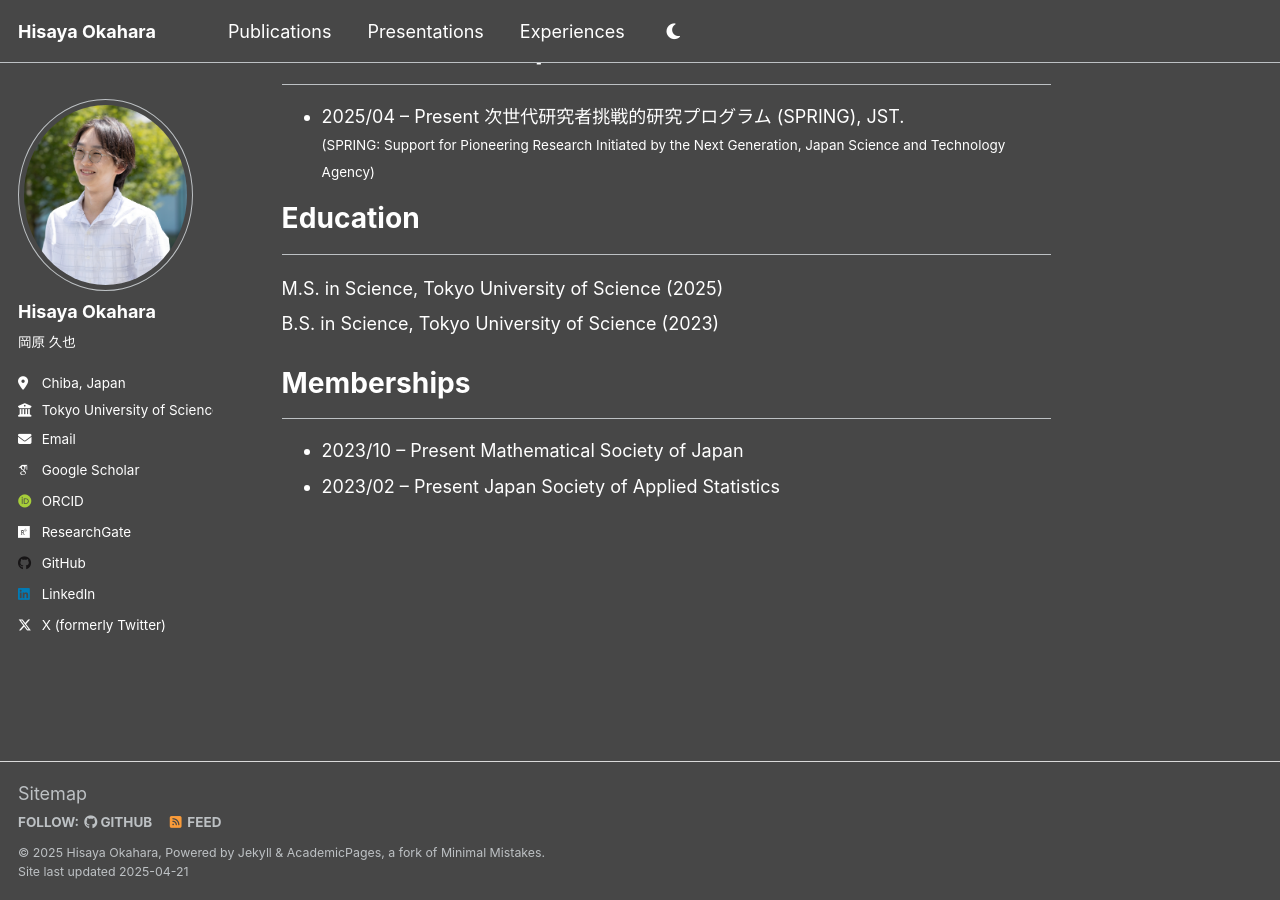
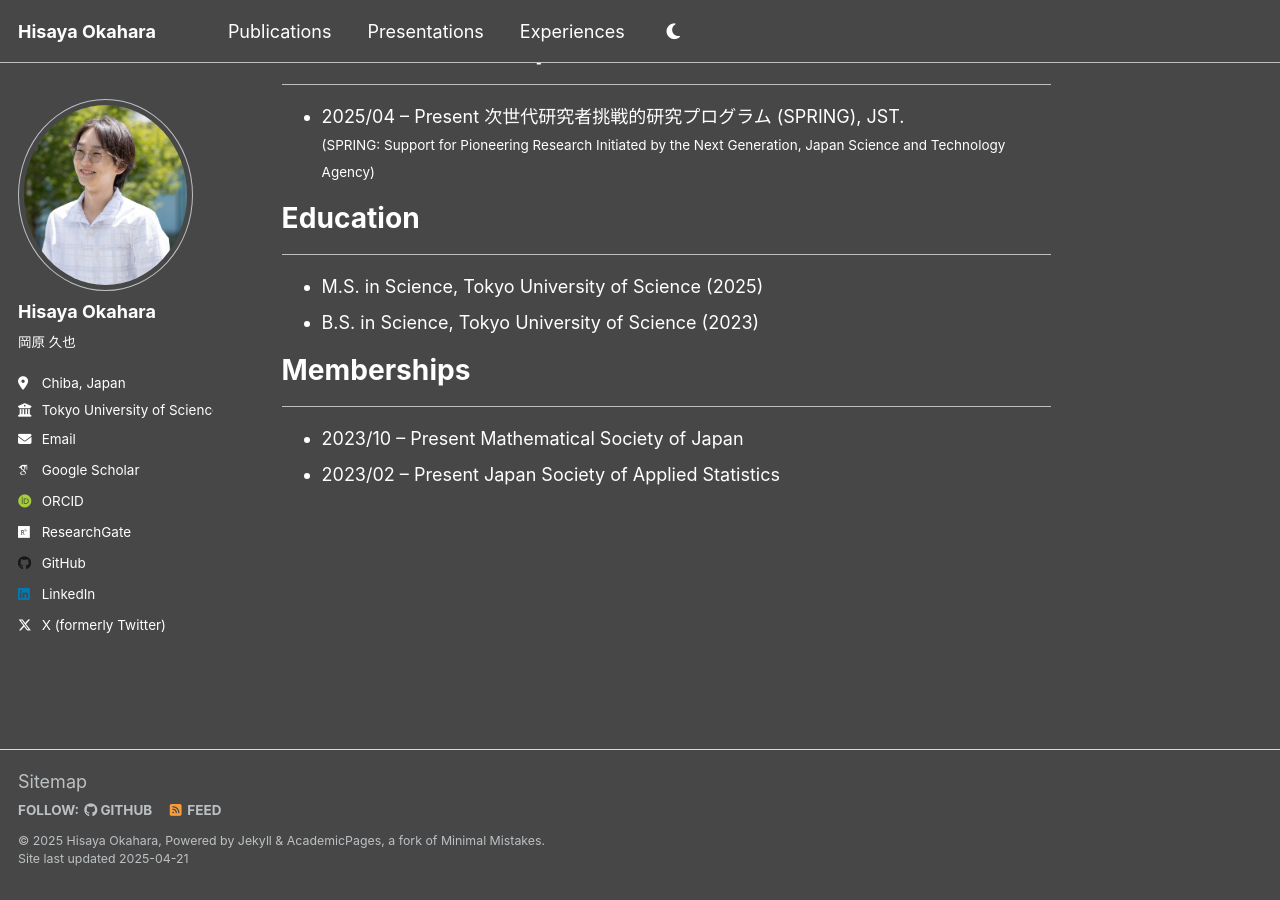
Before and after one commit to h-okahara/h-okahara.github.io, a Jekyll site: the page built from _pages/about.md, in a window 1280 px wide and 900 px high, scrolled down 768 px. Built offline with Jekyll 4.4.1, drawn with Linux system fonts in a browser that asks for light colours; some web fonts are replaced.

Commit message:
Update about.md

```diff
--- a/_pages/about.md
+++ b/_pages/about.md
@@ -37,10 +37,8 @@ I'm a Ph.D. student in the [Tahata Lab](https://tahata-lab.is.noda.tus.ac.jp/) a
 
 # Education
 ---
-<i class="bi bi-mortarboard" style="color:#ffae00; font-size:1.3em; vertical-align:middle;"></i>
-  M.S. in Science, Tokyo University of Science (2025)
-<i class="bi bi-mortarboard" style="color:#ffae00; font-size:1.3em; vertical-align:middle;"></i>
-  B.S. in Science, Tokyo University of Science (2023)
+- M.S. in Science, Tokyo University of Science (2025)
+- B.S. in Science, Tokyo University of Science (2023)
 
 
 # Memberships
```
